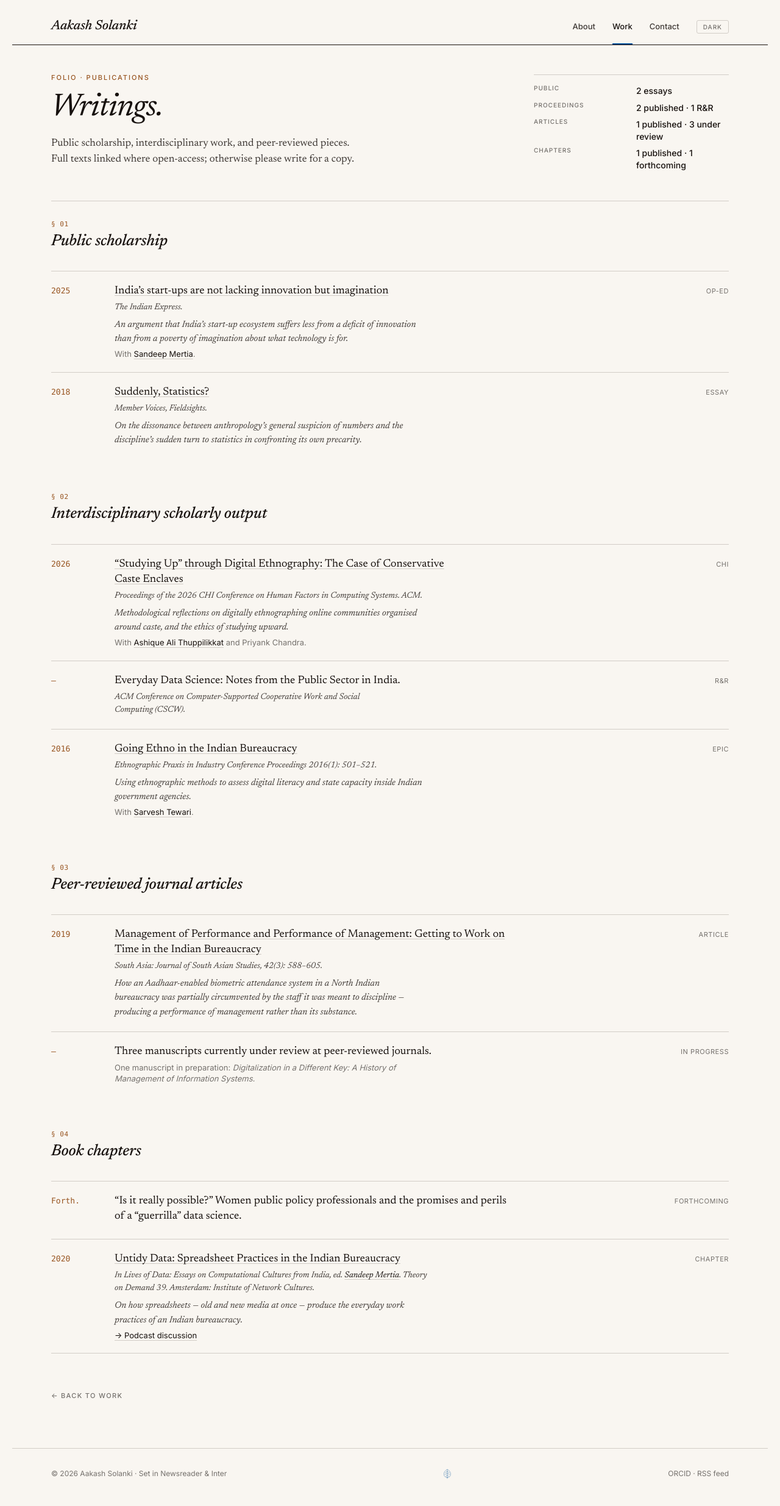
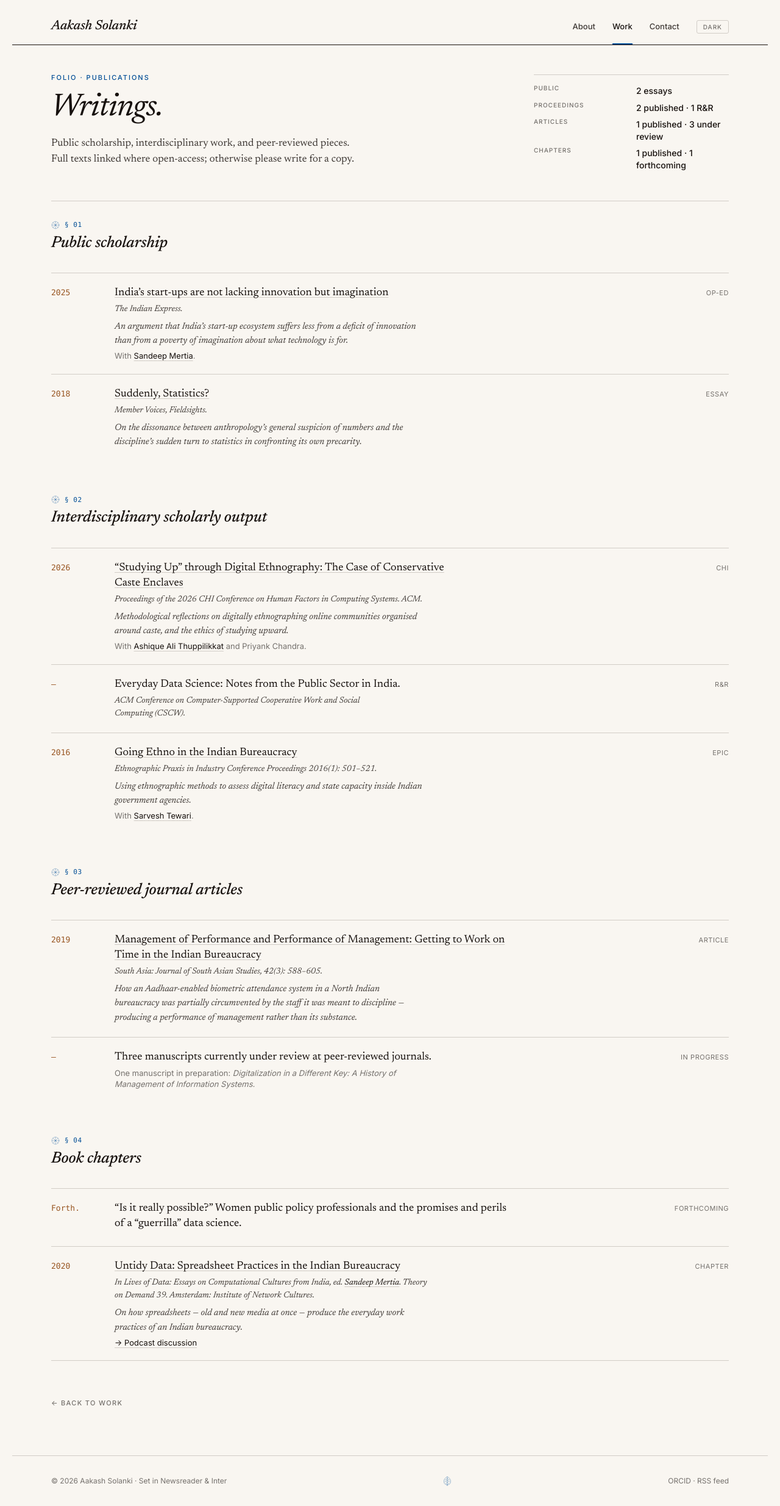
Before and after one commit to skishchampi/skishchampi.github.io, a Jekyll site: the page built from publications.md, in a window 1280 px wide. Shown: the whole page at 61% size. Built offline with Jekyll 4.4.1, drawn with Linux system fonts in a browser that asks for light colours; some web fonts are replaced.

Commit message:
Add dharmachakra ornaments and deeper blue accent
Three moves to deepen the visual register:
- The home-page hero now resolves into an 8-spoke dharmachakra
  centered on the divider rule, in cobalt
- Section markers on the Publications page (§ 01, § 02 …) gain a
  small wheel glyph before the numeral
- All page-head and lede kickers switch from ochre to the
  Ambedkarite cobalt — visible across every sub-page

Co-Authored-By: Claude Opus 4.7 (1M context) <noreply@anthropic.com>

```diff
--- a/assets/css/style.css
+++ b/assets/css/style.css
@@ -226,12 +226,38 @@ main pre code { background: none; padding: 0; }
   align-items: start;
   padding-bottom: 48px;
   border-bottom: 1px solid var(--rule);
-  margin-bottom: 8px;
+  margin-bottom: 32px;
+  position: relative;
+}
+.lede::before {
+  content: '';
+  position: absolute;
+  bottom: -1px;
+  left: 50%;
+  transform: translateX(-50%);
+  width: 60px;
+  height: 2px;
+  background: var(--paper);
+  z-index: 1;
+}
+.lede::after {
+  content: '';
+  position: absolute;
+  bottom: -22px;
+  left: 50%;
+  transform: translateX(-50%);
+  width: 40px;
+  height: 40px;
+  background-color: var(--accent-blue);
+  -webkit-mask: url('/assets/img/wheel.svg') no-repeat center / contain;
+  mask: url('/assets/img/wheel.svg') no-repeat center / contain;
+  opacity: 0.78;
+  z-index: 2;
 }
 .lede .kicker {
   font: 500 11px/1 var(--sans);
   letter-spacing: 0.18em; text-transform: uppercase;
-  color: var(--accent);
+  color: var(--accent-blue);
   margin-bottom: 20px;
 }
 .lede .hd {
@@ -358,7 +384,7 @@ main pre code { background: none; padding: 0; }
 .pagehead .kicker {
   font: 500 11px/1 var(--sans);
   letter-spacing: 0.18em; text-transform: uppercase;
-  color: var(--accent);
+  color: var(--accent-blue);
   margin-bottom: 18px;
 }
 .pagehead h1 {
@@ -428,12 +454,24 @@ main pre code { background: none; padding: 0; }
 }
 .sect:first-of-type { margin-top: 32px; }
 .sect .n {
-  display: block;
+  display: flex;
+  align-items: center;
+  gap: 8px;
   font: 400 11px/1 var(--mono);
   font-style: normal;
-  color: var(--accent);
+  color: var(--accent-blue);
   letter-spacing: 0.05em;
   margin-bottom: 8px;
+}
+.sect .n::before {
+  content: '';
+  display: inline-block;
+  width: 14px;
+  height: 14px;
+  background-color: var(--accent-blue);
+  -webkit-mask: url('/assets/img/wheel.svg') no-repeat center / contain;
+  mask: url('/assets/img/wheel.svg') no-repeat center / contain;
+  opacity: 0.85;
 }
 
 /* ── Publication entry ────────────────────────────────────── */
```
